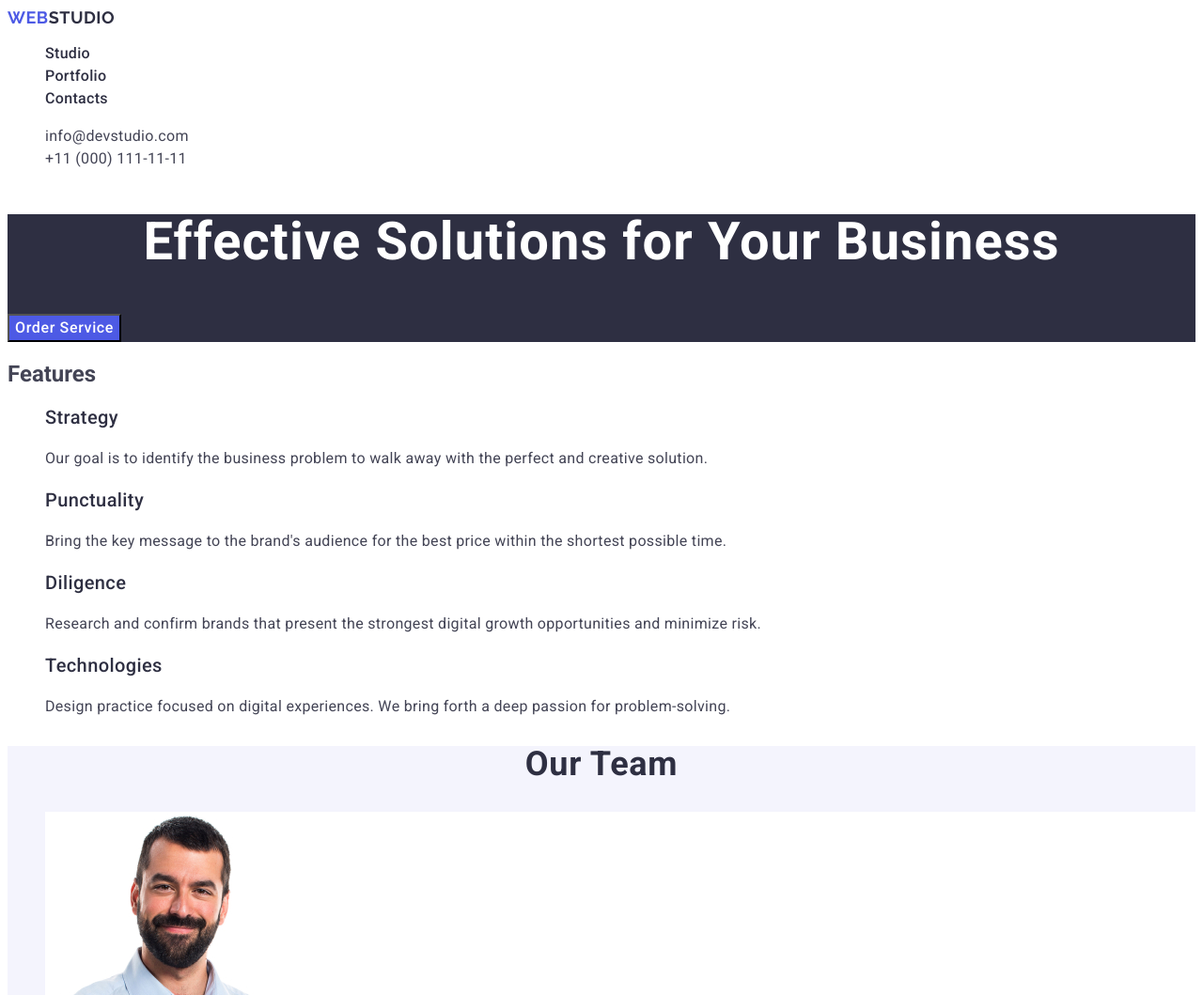
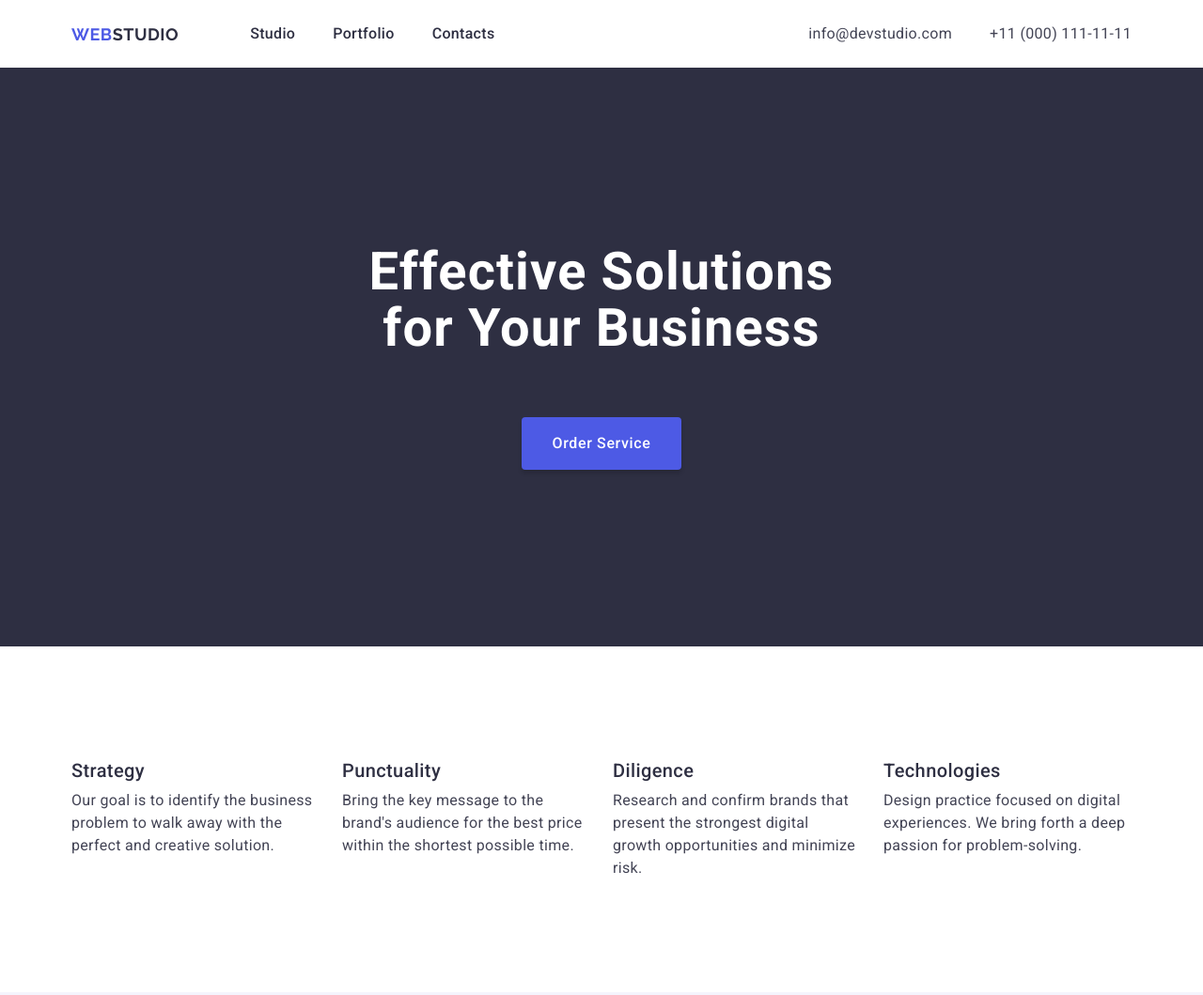
Before and after one commit to IuriiHaks/goit-markup-hw-03, a plain HTML site: page index.html in a window 1280 px wide. Shown: the top 1059 px of the page at 94% size. Drawn offline with nearby package versions, Linux system fonts and the light colour scheme.

Commit message:
add index file

```diff
--- a/css/styles.css
+++ b/css/styles.css
@@ -8,8 +8,45 @@ a {
   text-decoration: none;
 }
 
-ul {
+ul,
+ol {
   list-style-type: none;
+  margin-top: 0;
+  margin-bottom: 0;
+  padding-left: 0;
+}
+
+h1,
+h2,
+h3,
+h4,
+h5,
+h6,
+p {
+  margin-top: 0;
+  margin-bottom: 0;
+}
+
+img {
+  display: block;
+}
+
+.container {
+  width: 1158px;
+  padding-left: 15px;
+  padding-right: 15px;
+  margin: 0 auto;
+}
+
+.header-container {
+  display: flex;
+  align-items: center;
+}
+
+.header-navigation {
+  display: flex;
+  align-items: center;
+  margin-right: auto;
 }
 
 .logo {
@@ -21,10 +58,20 @@ ul {
   line-height: 1.17;
   letter-spacing: 0.54px;
   text-transform: uppercase;
+  display: flex;
+  align-items: center;
+  margin-right: 76px;
+  padding-top: 25.5px;
+  padding-bottom: 25.5px;
 }
 
 .accent {
   color: var(--NAVY-BLUE, #2e2f42);
+}
+
+.menu-list {
+  display: flex;
+  gap: 40px;
 }
 
 .menu-list .link:hover,
@@ -43,11 +90,18 @@ ul {
   line-height: 24px;
   /* 150% */
   letter-spacing: 0.32px;
+  padding-top: 24px;
+  padding-bottom: 24px;
 }
 
 .header-address {
   font-style: normal;
   font-family: "Roboto", sans-serif;
+}
+
+.address-menu-list {
+  display: flex;
+  gap: 40px;
 }
 
 .address-menu-list .address-link:hover,
@@ -65,10 +119,20 @@ ul {
   line-height: 24px;
   /* 150% */
   letter-spacing: 0.32px;
+  padding-top: 24px;
+  padding-bottom: 24px;
 }
+
+/* Main */
+/* Section wrapper */
 
 .wrapper {
   background: var(--NAVY-BLUE, #2e2f42);
+  padding: 188px 0;
+}
+
+.wrapper-container {
+  display: grid;
 }
 
 .heading {
@@ -76,13 +140,17 @@ ul {
   text-align: center;
 
   /* Header 1 */
-  font-family: Roboto;
+  font-family: "Roboto", sans-serif;
   font-size: 56px;
-  font-style: normal;
   font-weight: 700;
   line-height: 1.07;
   /* 107.143% */
   letter-spacing: 1.12px;
+  margin-left: auto;
+  margin-right: auto;
+  margin-bottom: 64px;
+  /* margin-top: 188px; */
+  max-width: 496px;
 }
 
 .button {
@@ -92,12 +160,21 @@ ul {
   /* Button Text */
   font-family: "Roboto", sans-serif;
   font-size: 16px;
-  font-style: normal;
   font-weight: 500;
   line-height: 24px;
   /* 150% */
+  border: none;
   letter-spacing: 0.64px;
   cursor: pointer;
+  margin: 0 auto;
+  margin-left: auto;
+  margin-right: auto;
+  display: inline-flex;
+  padding: 16px 32px;
+  align-items: flex-start;
+  gap: 10px;
+  border-radius: 4px;
+  box-shadow: 0px 4px 4px 0px rgba(0, 0, 0, 0.15);
 }
 
 .wrapper .button:hover,
@@ -105,16 +182,39 @@ ul {
   background-color: #404BBF;
 }
 
+
+/* Content */
+
 .content {
   background: #fff;
 }
 
 .visually-hidden {
   color: var(--SLATE, #434455);
-
+  position: absolute;
+  width: 1px;
+  height: 1px;
+  margin: -1px;
+  bottom: 0;
+  padding: 0;
+  white-space: nowrap;
+  clip-path: inset(100%);
+  clip: rect(0 0 0 0);
+  overflow: hidden;
   /* Body */
   font-family: Roboto;
   font-style: normal;
+}
+
+.content-title-menu {
+  display: flex;
+  gap: 24px;
+  padding: 120px 0;
+}
+
+.content-menu-item {
+  /* width: calc((100% - 3 * 24px) / 4); */
+  flex-basis: calc((100% - 3 * 24px) / 4);
 }
 
 .content-title {
@@ -128,6 +228,7 @@ ul {
   line-height: 24px;
   /* 120% */
   letter-spacing: 0.4px;
+  margin-bottom: 8px;
 }
 
 .content-text {
@@ -143,8 +244,12 @@ ul {
   letter-spacing: 0.32px;
 }
 
+/* Team */
+
 .team {
   background: var(--CLOUD, #f4f4fd);
+  padding-top: 120px;
+  padding-bottom: 120px;
 }
 
 .team-title {
@@ -159,11 +264,32 @@ ul {
   font-weight: 700;
   line-height: 1.11;
   letter-spacing: 0.72px;
+  /* padding-top: 120px; */
+  padding-bottom: 72px;
+}
+
+.team-menu {
+  display: flex;
+  gap: 24px;
+}
+
+.team-menu-item {
+  border-radius: 0px 0px 4px 4px;
+  background: var(--WHITE, #FFF);
+  box-shadow: 0px 1px 6px 0px rgba(46, 47, 66, 0.08), 0px 1px 1px 0px rgba(46, 47, 66, 0.16), 0px 2px 1px 0px rgba(46, 47, 66, 0.08);
+  flex-basis: calc((100% - 3 * 24px) / 4);
+}
+
+.team-img {
+  margin: 0 auto;
+  margin-bottom: 32px;
 }
 
 .team-subject {
   color: var(--NAVY-BLUE, #2e2f42);
   text-align: center;
+  margin-bottom: 8px;
+  /* gap: 8px; */
 
   /* Header 3 */
   font-family: Roboto;
@@ -187,19 +313,26 @@ ul {
   line-height: 24px;
   /* 150% */
   letter-spacing: 0.32px;
+  margin-bottom: 32px;
 }
 
 .team-menu-item {
   background: var(--WHITE, #fff);
 }
 
+
+/* Portfolio */
+
 .portfolio {
   background: #fff;
+  padding-top: 120px;
+  padding-bottom: 120px;
 }
 
 .portfolio-title {
   color: var(--NAVY-BLUE, #2e2f42);
   text-align: center;
+  padding-bottom: 72px;
 
   /* Header 2 */
   font-family: Roboto;
@@ -210,6 +343,27 @@ ul {
   /* 111.111% */
   letter-spacing: 0.72px;
   text-transform: capitalize;
+}
+
+.portfolio-menu {
+  display: flex;
+  flex-wrap: wrap;
+  gap: 48px 24px;
+}
+
+.portfolio-menu-item {
+  width: calc((100% - 2 * 24) / 3);
+}
+
+.portfolio-img {
+  margin: 0 auto;
+}
+
+.portfolio-sub {
+  padding: 32px 16px;
+  border-right: 1px solid var(--CORNFLOWER, #E7E9FC);
+  border-bottom: 1px solid var(--CORNFLOWER, #E7E9FC);
+  border-left: 1px solid var(--CORNFLOWER, #E7E9FC);
 }
 
 .portfolio-subject {
@@ -223,6 +377,8 @@ ul {
   line-height: 24px;
   /* 120% */
   letter-spacing: 0.4px;
+  margin-bottom: 8px;
+
 }
 
 .portfolio-sudtitle {
--- a/index.html
+++ b/index.html
@@ -5,16 +5,22 @@
     <meta charset="UTF-8">
     <meta name="viewport" content="width=device-width, initial-scale=1.0">
     <title>Document</title>
+    <link rel="preconnect" href="https://fonts.googleapis.com" />
+    <link rel="preconnect" href="https://fonts.gstatic.com" crossorigin />
+    <link
+        href="https://fonts.googleapis.com/css2?family=Raleway:ital,wght@0,700;1,700&family=Roboto:wght@400;500;700&display=swap"
+        rel="stylesheet" />
+    <link rel="stylesheet" href="https://cdnjs.cloudflare.com/ajax/libs/modern-normalize/2.0.0/modern-normalize.min.css"
+        integrity="sha512-4xo8blKMVCiXpTaLzQSLSw3KFOVPWhm/TRtuPVc4WG6kUgjH6J03IBuG7JZPkcWMxJ5huwaBpOpnwYElP/m6wg=="
+        crossorigin="anonymous" referrerpolicy="no-referrer" />
     <link rel="stylesheet" href="./css/styles.css" />
-    <link rel="preconnect" href="https://fonts.googleapis.com">
-    <link rel="preconnect" href="https://fonts.gstatic.com" crossorigin>
-    <link href="https://fonts.googleapis.com/css2?family=Raleway:wght@700&family=Roboto:wght@400;500;700&display=swap"
-        rel="stylesheet">
 </head>
 
 <body>
 
     <header class="header">
+        <div class="container">
+            <div class="header-container">
                 <nav class="header-navigation">
                     <a class="logo" href="">Web<span class="accent">Studio</span></a>
                     <ul class="menu-list">
@@ -34,21 +40,31 @@
 
                 <address class="header-address">
                     <ul class="address-menu-list">
-                <li class="address-item"><a class="address-link" href="mailto:info@devstudio.com">info@devstudio.com</a>
+                        <li class="address-item"><a class="address-link"
+                                href="mailto:info@devstudio.com">info@devstudio.com</a>
                         </li>
-                <li class="address-item"><a class="address-link" href="tel:+110001111111">+11 (000) 111-11-11</a></li>
+                        <li class="address-item"><a class="address-link" href="tel:+110001111111">+11 (000)
+                                111-11-11</a>
+                        </li>
                     </ul>
                 </address>
+            </div>
+        </div>
     </header>
 
     <main>
         <section class="wrapper">
+            <div class="container">
+                <div class="wrapper-container">
                     <h1 class="heading">Effective Solutions
                         for Your Business</h1>
                     <button class="button" type="button">Order Service</button>
+                </div>
+            </div>
         </section>
 
         <section class="content">
+            <div class="container content-container">
                 <h2 class="visually-hidden">Features</h2>
                 <ul class="content-title-menu">
                     <li class="content-menu-item">
@@ -59,7 +75,8 @@
 
                     <li class="content-menu-item">
                         <h3 class="content-title">Punctuality</h3>
-                    <p class="content-text">Bring the key message to the brand's audience for the best price within the
+                        <p class="content-text">Bring the key message to the brand's audience for the best price within
+                            the
                             shortest possible
                             time.</p>
                     </li>
@@ -78,9 +95,11 @@
                             problem-solving.</p>
                     </li>
                 </ul>
+            </div>
         </section>
 
         <section class="team">
+            <div class="container">
                 <h2 class="team-title">Our Team</h2>
 
                 <ul class="team-menu">
@@ -108,44 +127,60 @@
                         <p class="team-sudtitle">UI Designer</p>
                     </li>
                 </ul>
+            </div>
         </section>
 
         <section class="portfolio">
+            <div class="container">
                 <h2 class="portfolio-title">Our Portfolio</h2>
 
                 <ul class="portfolio-menu">
                     <li class="portfolio-menu-item">
                         <img class="portfolio-img" src="./images/banking.jpg" alt="img1" width="360" />
+                        <div class="portfolio-sub">
                             <h3 class="portfolio-subject">Banking App</h3>
                             <p class="portfolio-sudtitle">App</p>
+                        </div>
                     </li>
                     <li class="portfolio-menu-item">
                         <img class="portfolio-img" src="./images/cashless.jpg" alt="img2" width="360" />
+                        <div class="portfolio-sub">
                             <h3 class="portfolio-subject">Cashless Payment</h3>
                             <p class="portfolio-sudtitle">Marketing</p>
+                        </div>
                     </li>
                     <li class="portfolio-menu-item">
                         <img class="portfolio-img" src="./images/meditation.jpg" alt="img3" width="360" />
+                        <div class="portfolio-sub">
                             <h3 class="portfolio-subject">Meditation App</h3>
                             <p class="portfolio-sudtitle">App</p>
+                        </div>
                     </li>
                     <li class="portfolio-menu-item">
                         <img class="portfolio-img" src="./images/taxi.jpg" alt="img4" width="360" />
+                        <div class="portfolio-sub">
                             <h3 class="portfolio-subject">Taxi Service</h3>
                             <p class="portfolio-sudtitle">Marketing</p>
+                        </div>
                     </li>
                     <li class="portfolio-menu-item">
                         <img class="portfolio-img" src="./images/screen.jpg" alt="img5" width="360" />
+                        <div class="portfolio-sub">
                             <h3 class="portfolio-subject">Screen Illustrations</h3>
                             <p class="portfolio-sudtitle">Design</p>
+                        </div>
                     </li>
                     <li class="portfolio-menu-item">
                         <img class="portfolio-img" src="./images/online.jpg" alt="img6" width="360" />
+                        <div class="portfolio-sub">
                             <h3 class="portfolio-subject">Online Courses</h3>
                             <p class="portfolio-sudtitle">Marketing</p>
+                        </div>
                     </li>
                 </ul>
+            </div>
         </section>
+
     </main>
     <footer class="footer">
         <a class="logo" href="">Web<span class="accent-logo">Studio</span></a>
```
Lines whose indentation alone changed are shown as unchanged.
